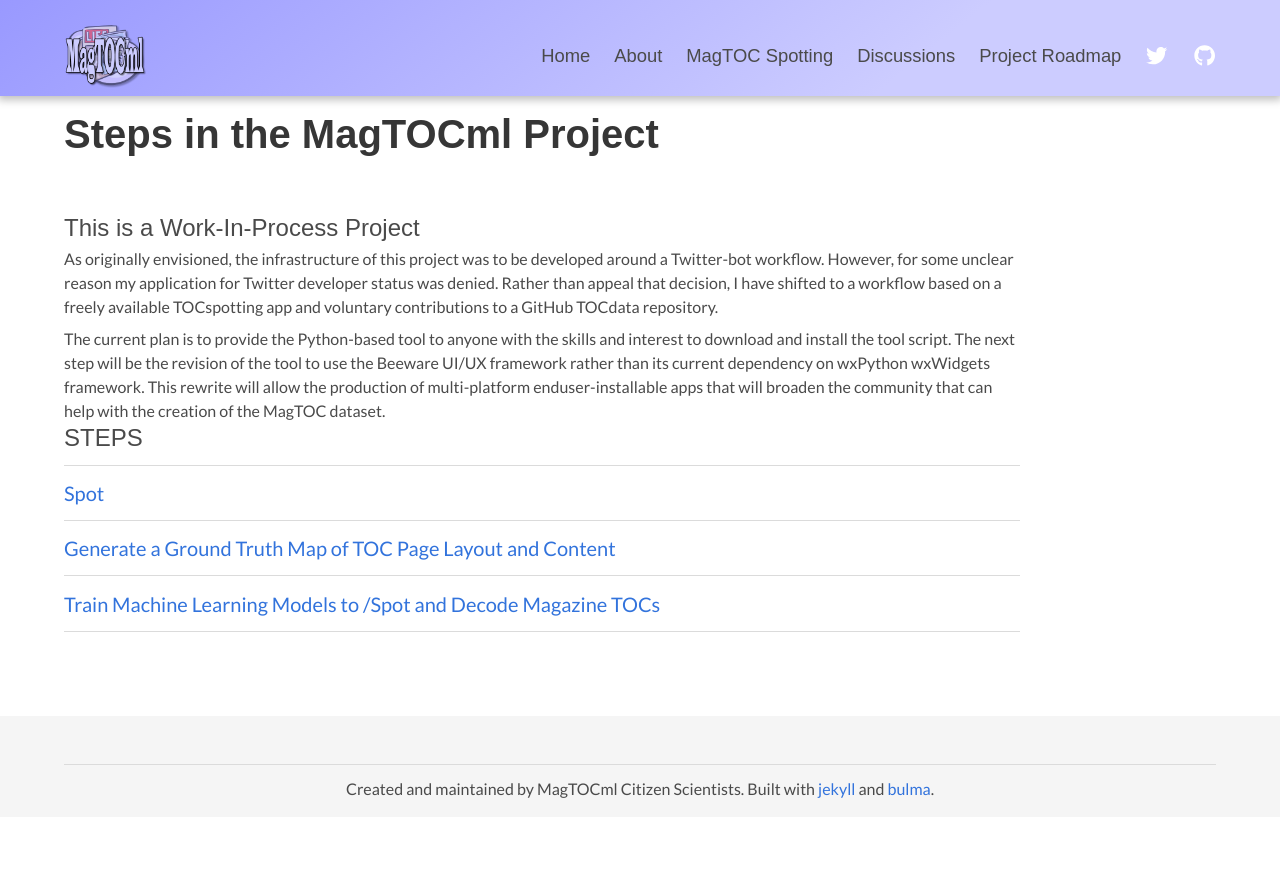
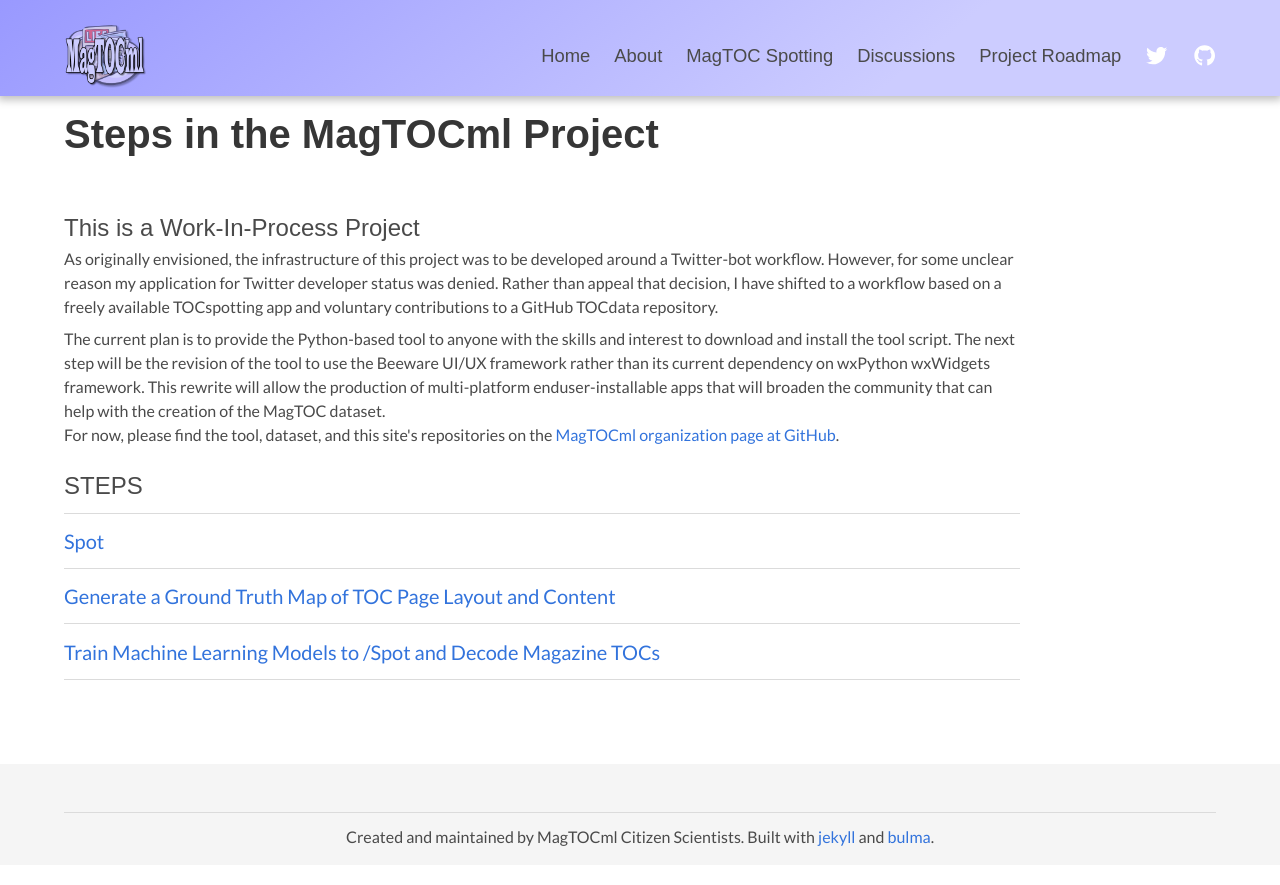
Before and after one commit to MagTOCml/magtocml.github.io, a Jekyll site: the page built from project.html, in a window 1280 px wide. Shown: the top 885 px of the page. Built offline with Jekyll 4.4.1, drawn with Linux system fonts in a browser that asks for light colours; nearby versions of some CDN libraries; some web fonts are replaced; a style sheet for code colours, icons or effects is not loaded.

Commit message:
Tweak to Project page
Include a sentence with link to the MagTOCml organization page at GitHub.

```diff
--- a/project.html
+++ b/project.html
@@ -20,6 +20,9 @@ comments: true
                 </p>
                 <p>The current plan is to provide the Python-based tool to anyone with the skills and interest to download and install the tool script. The next step will be the revision of the tool to use the Beeware UI/UX framework rather than its current dependency on wxPython wxWidgets framework. This rewrite will allow the production of multi-platform enduser-installable apps that will broaden the community that can help with the creation of the MagTOC dataset.
                 </p>
+                <p>For now, please find the tool, dataset, and this site's repositories on the <a href="https://github.com/MagTOCml">MagTOCml organization page at GitHub</a>.
+                </p>
+                <br/>
 
                 <h2 class="subtitle is-size-4 mb-1">
                     {{ category.title | upcase }}
```
